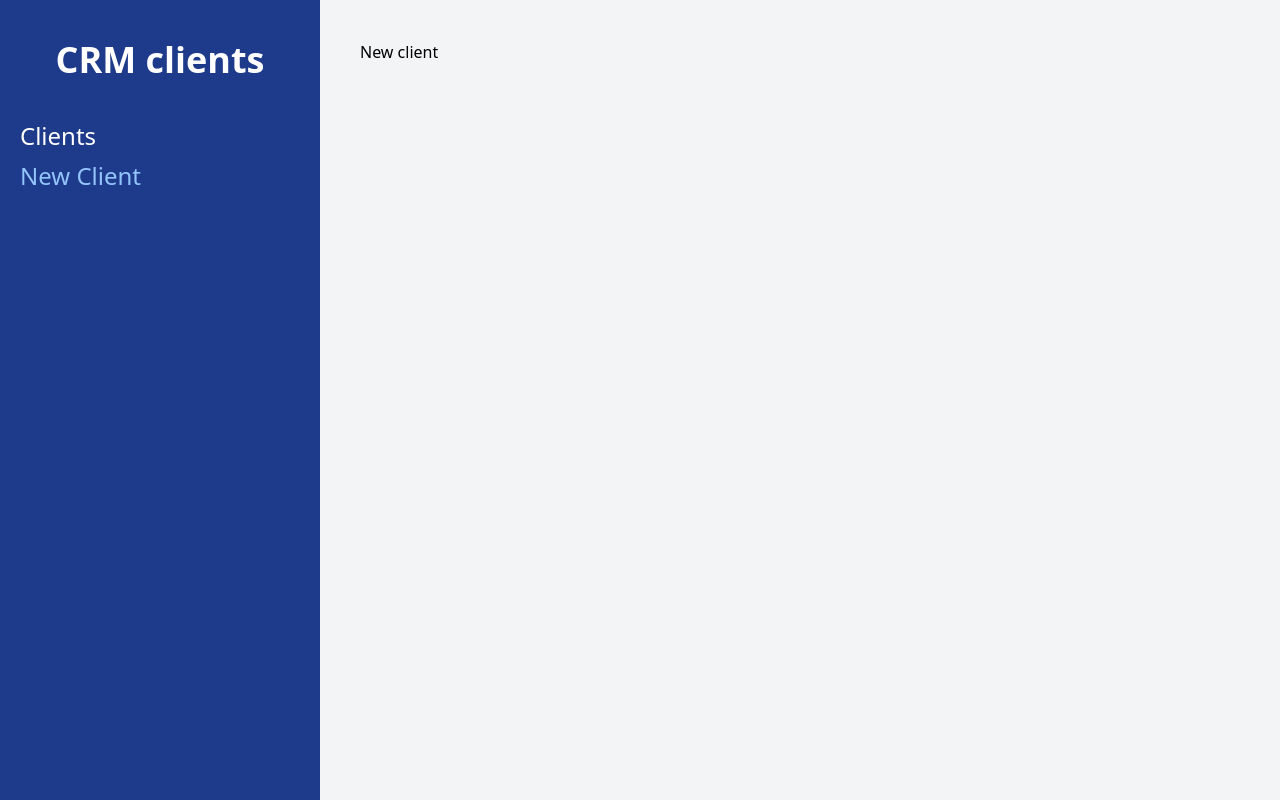
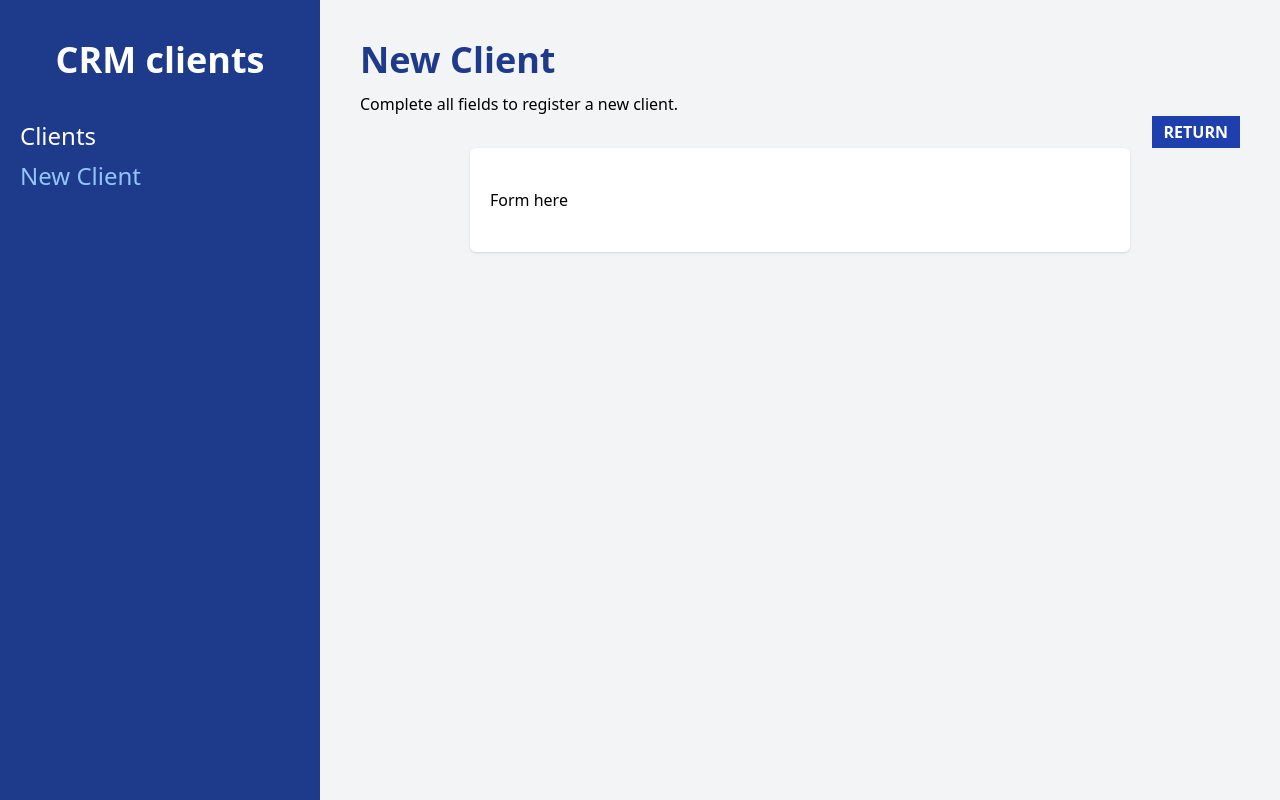
Before and after one commit to cilfonegabriel/crm-react, a React (Vite) app: page /clients/new in a window 1280 px wide. Built offline with nearby package versions, Linux system fonts and the light colour scheme.

Commit message:
Creating the customer form

```diff
--- a/src/pages/NewClient.jsx
+++ b/src/pages/NewClient.jsx
@@ -1,10 +1,29 @@
+import { useNavigate } from "react-router-dom"
 
 function NewClient() {
-  return (
-    <div>
-      New client
-    </div>
-  )
+
+    const navigate = useNavigate()
+
+    return (
+        <>
+        <h1 className="font-black text-4xl text-blue-900">New Client</h1>
+        <p className="mt-3">Complete all fields to register a new client.</p>
+
+        <div className="flex justify-end">
+            <button
+                className="bg-blue-800 text-white px-3 py-1 font-bold uppercase"
+                onClick={() => navigate('/')}
+            >
+                Return
+            </button>
+
+        </div>
+
+        <div className="bg-white shadow rounded-md md:w-3/4 mx-auto px-5 py-10">
+            <p>Form here</p>
+        </div>
+        </>
+    )
 }
 
 export default NewClient
```
